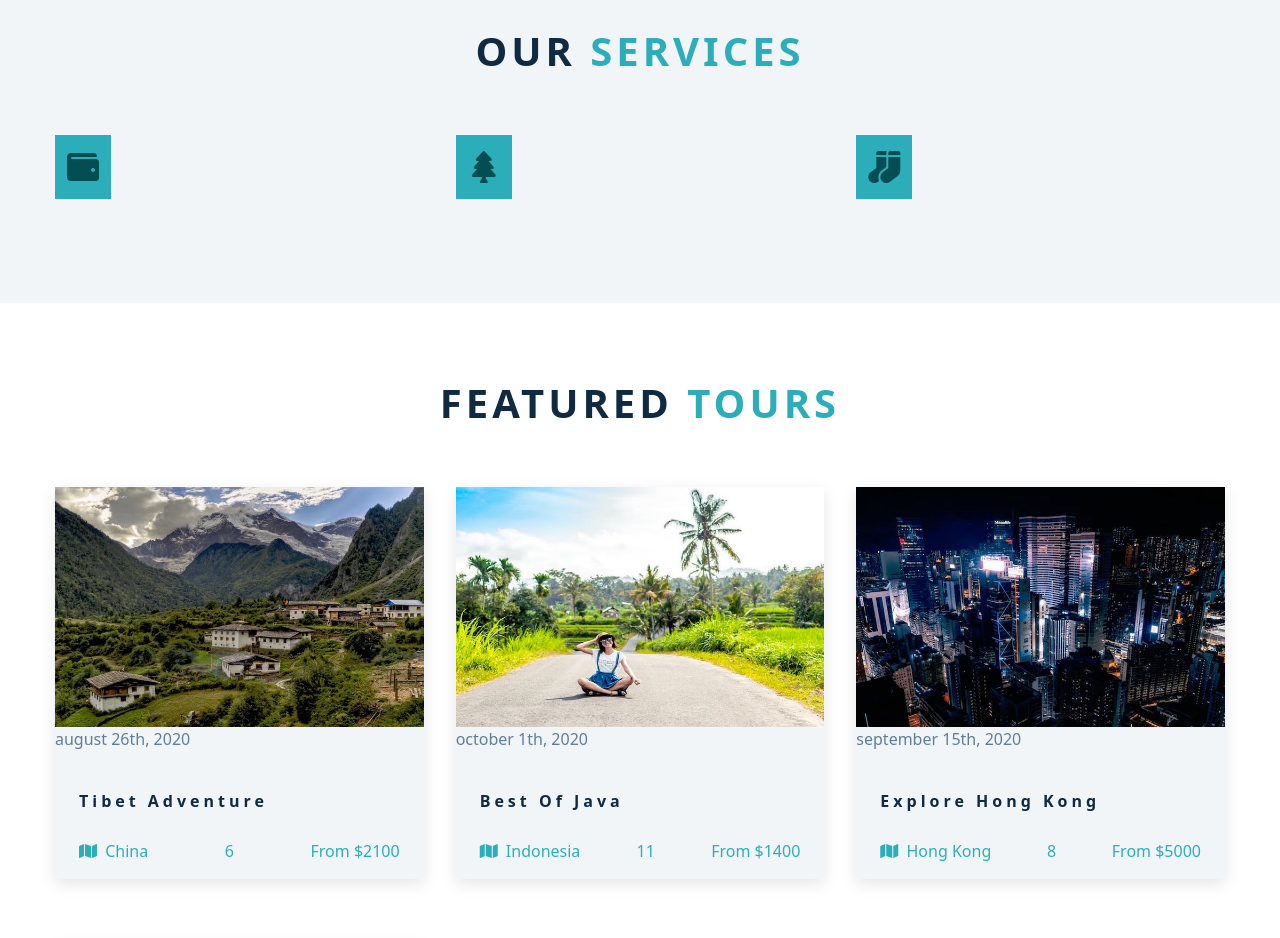
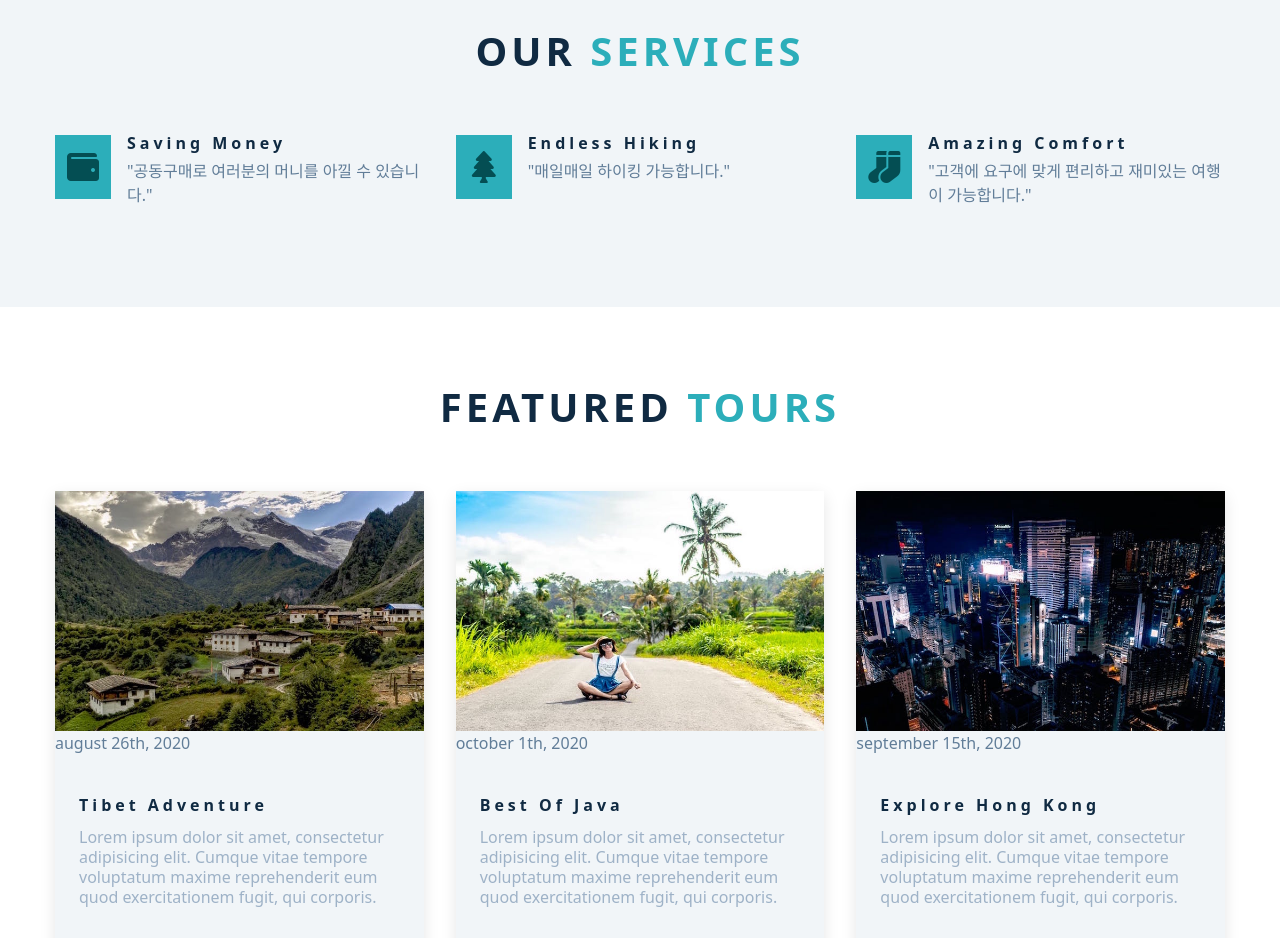
Before and after one commit to realsingeriu/backroads-html, a React (Vite) app in the folder backroads/: page / in a window 1280 px wide. Shown: the part 1540-2478 px from the top of the page. Built offline with nearby package versions, Linux system fonts and the light colour scheme.

Commit message:
서비스 title, text 수정

```diff
--- a/backroads/src/Services.jsx
+++ b/backroads/src/Services.jsx
@@ -14,6 +14,10 @@
               <span className="service-icon">
                 <i className={service.icon}></i>
               </span>
+              <div className="service-info">
+                <h4 className="service-title">{service.title}</h4>
+                <p className="service-text">"{service.text}"</p>
+              </div>
             </article>
           );
         })}
--- a/backroads/src/Tours.jsx
+++ b/backroads/src/Tours.jsx
@@ -18,6 +18,7 @@
               <div className="tour-info">
                 <div className="tour-title">
                   <h4>{tour.title}</h4>
+                  <p>{tour.info}</p>
                 </div>
                 <p>{tour.description}</p>
                 <div className="tour-footer">
```
